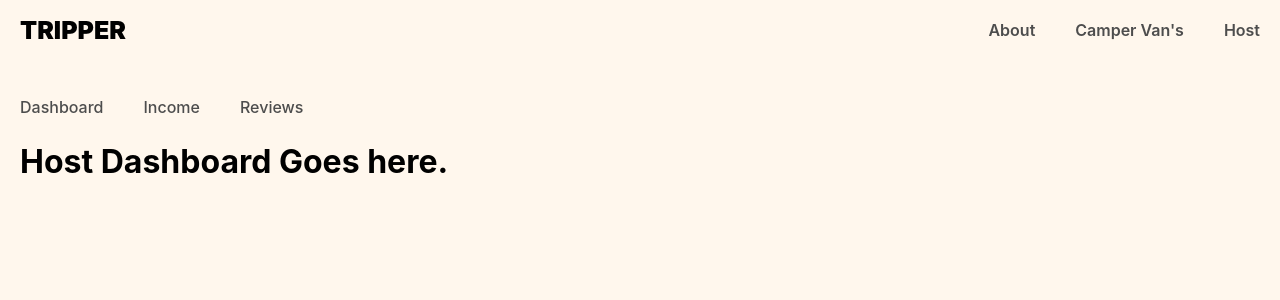
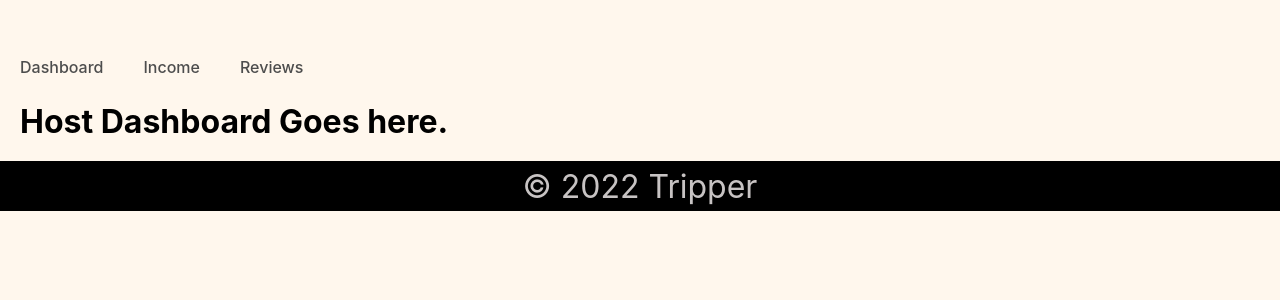
Before and after one commit to Yasir-Khan22/Tripper, a React (Vite) app: page /host in a window 1280 px wide. Shown: the top 300 px of the page. Built offline with nearby package versions, Linux system fonts and the light colour scheme.

Commit message:
Feature - new componnets + Host funtionality added

```diff
--- a/src/App.jsx
+++ b/src/App.jsx
@@ -18,8 +18,11 @@ function App() {
           <Route path="/" element={<Home />} />
           <Route index element={<Home />} />
           <Route path="about" element={<About />} />
-          <Route path="vans" element={<Vans />} />
-          <Route path="vans/:id" element={<VanDetail />} />
+
+          <Route path='vans'>
+            <Route index element={<Vans />} />
+            <Route path=":id" element={<VanDetail />} />
+          </Route>
 
           <Route path='host' element={<HostLayout />}>
             <Route index element={<Dashboard />} />
--- /dev/null
+++ b/src/components/Footer.jsx
@@ -0,0 +1,22 @@
+import React from "react";
+import styled from "styled-components";
+
+
+const Footer_SC = styled.footer`
+ margin-top: 20px;
+ background: #000;
+  height: fit-content;
+ color: #c7c3c3;
+ height: 50px;
+ text-align: center;
+ font-size: 2rem;
+ display: flex;
+ align-items: center;
+ justify-content: center;
+
+`
+export default function Footer() {
+    return (
+        <Footer_SC><section>&#169; 2022 Tripper</section></Footer_SC>
+    )
+}
--- a/src/components/Layout.jsx
+++ b/src/components/Layout.jsx
@@ -1,13 +1,17 @@
 import React from "react";
 import { Outlet } from "react-router-dom";
 import Header from "./Header";
+import Footer from "./Footer";
 
 function Layout() {
     return (
-        <>
-            <Header />
-            <Outlet />
-        </>
+        <div classname="site-wrapper">
+            <header />
+            <main>
+                <Outlet />
+            </main>
+            <Footer />
+        </div>
     )
 }
 
```
